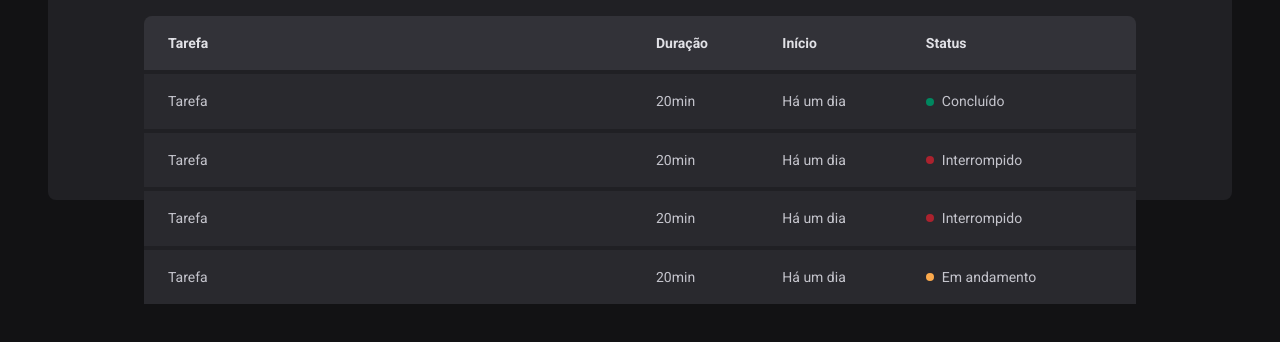
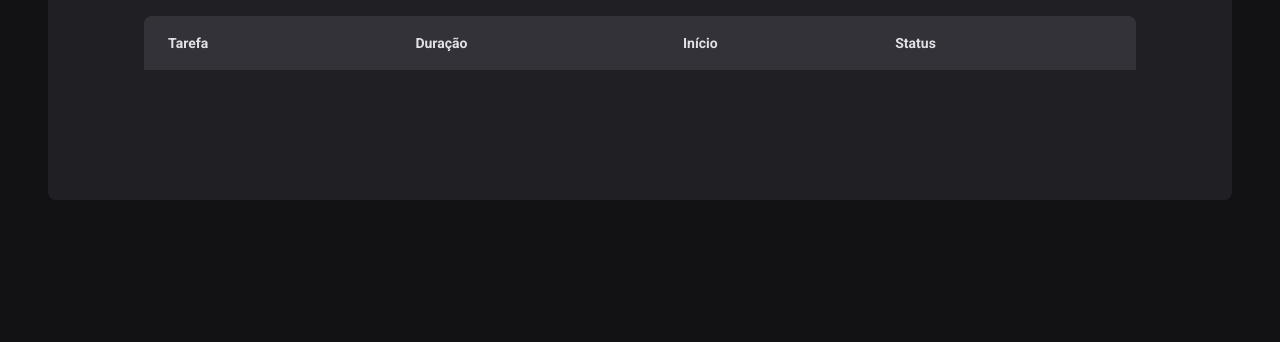
Before and after one commit to RenanArantes/ignite-timer, a React (Vite) app: page /history in a window 1280 px wide. Shown: the part 520-862 px from the top of the page. After the commit the page ends 800 px from the top, so only its background shows below. Built offline with nearby package versions, Linux system fonts and the light colour scheme.

Commit message:
Formatacao de data

```diff
--- a/src/pages/History/index.tsx
+++ b/src/pages/History/index.tsx
@@ -20,38 +20,28 @@
             </tr>
           </thead>
           <tbody>
-            <tr>
-              <td>Tarefa</td>
-              <td>20min</td>
-              <td>Há um dia</td>
-              <td>
-                <Status statusColor="green">Concluído</Status>
-              </td>
-            </tr>
-            <tr>
-              <td>Tarefa</td>
-              <td>20min</td>
-              <td>Há um dia</td>
-              <td>
-                <Status statusColor="red">Interrompido</Status>
-              </td>
-            </tr>
-            <tr>
-              <td>Tarefa</td>
-              <td>20min</td>
-              <td>Há um dia</td>
-              <td>
-                <Status statusColor="red">Interrompido</Status>
-              </td>
-            </tr>
-            <tr>
-              <td>Tarefa</td>
-              <td>20min</td>
-              <td>Há um dia</td>
-              <td>
-                <Status statusColor="yellow">Em andamento</Status>
-              </td>
-            </tr>
+            {cycles.map((cycle) => {
+              return (
+                <tr key={cycle.id}>
+                  <td>{cycle.task}</td>
+                  <td>{cycle.minutesAmount} minutos</td>
+                  <td>{cycle.startDate.toISOString()}</td>
+                  <td>
+                    {cycle.finishedDate && (
+                      <Status statusColor="green">Concluído</Status>
+                    )}
+
+                    {cycle.interruptedDate && (
+                      <Status statusColor="red">Interrompido</Status>
+                    )}
+
+                    {!cycle.interruptedDate && !cycle.finishedDate && (
+                      <Status statusColor="yellow">Em andamento</Status>
+                    )}
+                  </td>
+                </tr>
+              )
+            })}
           </tbody>
         </table>
       </HistoryList>
```
